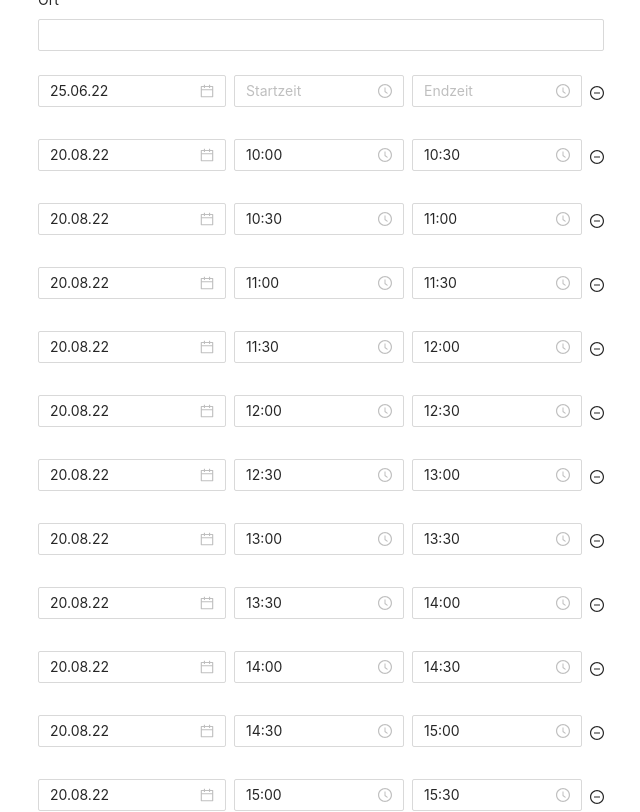
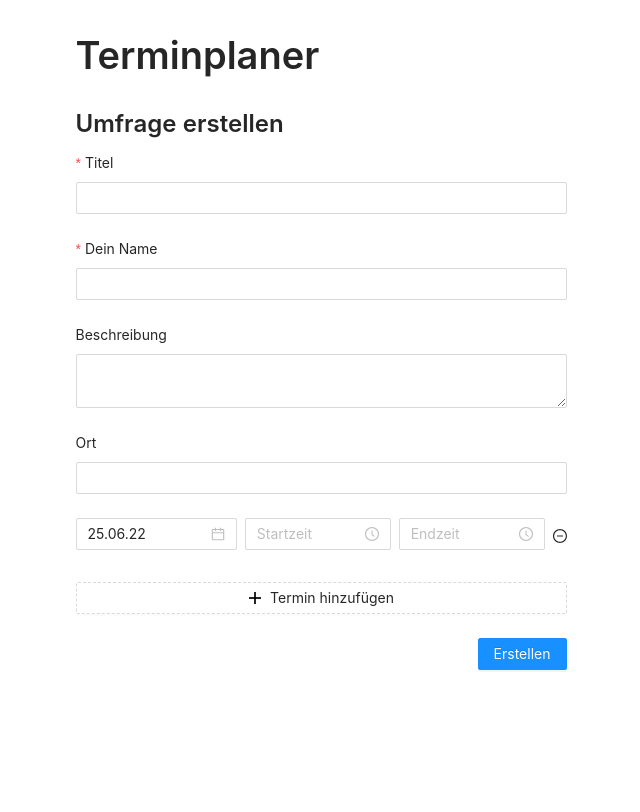
Before and after one commit to Lenium37/terminplaner, a Vue app: page / in a window 1280 px wide. Shown: the top 812 px of the page, without its empty margins (319-959 px from the left). Built offline with nearby package versions, Linux system fonts and the light colour scheme.

Commit message:
fixed layout for desktop

```diff
--- a/src/assets/terminplaner.css
+++ b/src/assets/terminplaner.css
@@ -26,7 +26,6 @@
 .terminplaner_select .appointments {
     padding-top: 10px;
     min-width: 280px;
-    max-width: 333px;
     margin: auto;
 }
 
@@ -116,3 +115,24 @@
 .terminplaner_result .most_selected .ant-col.appointment_checkbox {
     color: #0F52BA;
 }
+
+.flex-container {
+    display: flex;
+    flex-wrap: wrap;
+    justify-content: center;
+}
+
+div#app {
+    max-width: 555px;
+}
+
+@media (min-width: 1024px) {
+    body {
+        padding: 2rem !important;
+        place-items: flex-start !important;
+    }
+}
+
+.ant-checkbox-checked .ant-checkbox-inner::after {
+    left: 5px;
+}
--- a/src/views/CreateView.vue
+++ b/src/views/CreateView.vue
@@ -28,11 +28,13 @@
           <a-input v-model:value="createTerminplanerForm.place" />
       </a-form-item>
 
+    <div class="flex-container">
     <a-space
       v-for="(appointment, index) in createTerminplanerForm.appointments"
       :key="appointment.id"
-      style="display: flex; margin-bottom: 8px"
+      style="margin-bottom: 8px"
     >
+
       <a-form-item
         :name="['appointments', index, 'date']"
         :rules="{
@@ -57,6 +59,7 @@
         <a-time-picker
           v-model:value="appointment.time_start"
           :showNow="false"
+          :allowClear="false"
           format="HH:mm"
           placeholder="Startzeit"
         />
@@ -68,6 +71,7 @@
         <a-time-picker
           v-model:value="appointment.time_end"
           :showNow="false"
+          :allowClear="false"
           format="HH:mm"
           placeholder="Endzeit"
         />
@@ -78,6 +82,7 @@
         style="margin-bottom: 24px;"
       />
     </a-space>
+    </div>
 
     <a-form-item>
       <a-button type="dashed" block @click="addAppointment">
@@ -166,6 +171,7 @@ export default defineComponent({
     };
 
     const fillWithTestAppointments = () => {
+      createTerminplanerForm.appointments = [];
       let dates = [dayjs('2022-08-20'),dayjs('2022-08-20'),dayjs('2022-08-20'),dayjs('2022-08-20'),dayjs('2022-08-20'),dayjs('2022-08-20'),dayjs('2022-08-20'),dayjs('2022-08-20'),dayjs('2022-08-20'),dayjs('2022-08-20'),dayjs('2022-08-20'),dayjs('2022-08-20'),dayjs('2022-08-20'),dayjs('2022-08-20'),dayjs('2022-08-20')];
       let times_start = [dayjs('10:00', 'HH:mm'),dayjs('10:30', 'HH:mm'),dayjs('11:00', 'HH:mm'),dayjs('11:30', 'HH:mm'),dayjs('12:00', 'HH:mm'),dayjs('12:30', 'HH:mm'),dayjs('13:00', 'HH:mm'),dayjs('13:30', 'HH:mm'),dayjs('14:00', 'HH:mm'),dayjs('14:30', 'HH:mm'),dayjs('15:00', 'HH:mm'),dayjs('15:30', 'HH:mm'),dayjs('16:00', 'HH:mm'),dayjs('16:30', 'HH:mm'),dayjs('17:00', 'HH:mm')];
       let times_end = [dayjs('10:30', 'HH:mm'),dayjs('11:00', 'HH:mm'),dayjs('11:30', 'HH:mm'),dayjs('12:00', 'HH:mm'),dayjs('12:30', 'HH:mm'),dayjs('13:00', 'HH:mm'),dayjs('13:30', 'HH:mm'),dayjs('14:00', 'HH:mm'),dayjs('14:30', 'HH:mm'),dayjs('15:00', 'HH:mm'),dayjs('15:30', 'HH:mm'),dayjs('16:00', 'HH:mm'),dayjs('16:30', 'HH:mm'),dayjs('17:00', 'HH:mm'),dayjs('17:30', 'HH:mm')];
@@ -178,12 +184,10 @@ export default defineComponent({
         });
       }
     }
-    fillWithTestAppointments();
+    //fillWithTestAppointments();
 
     const onFinish = values => {
-      // console.log('Received values of form:', values);
       console.log('dynamicValidateForm.title:', createTerminplanerForm.title);
-      // console.log('dynamicValidateForm.appointments:', createTerminplanerForm.appointments);
 
       for (let i = 0; i < createTerminplanerForm.appointments.length; i++) {
         let appointment = createTerminplanerForm.appointments[i];
@@ -200,11 +204,6 @@ export default defineComponent({
         name: "select",
         params: {
           "terminplaner": JSON.stringify(createTerminplanerForm),
-          // "title": createTerminplanerForm.title,
-          // "description": createTerminplanerForm.description,
-          // "name": createTerminplanerForm.name,
-          // "place": createTerminplanerForm.place,
-          // "appointments": JSON.stringify(appointments),
           },
       });
 
```
Also changed, not shown: src/views/SelectView.vue (+0 -8 lines).
